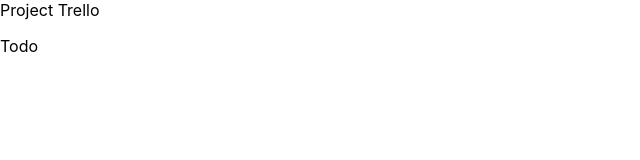
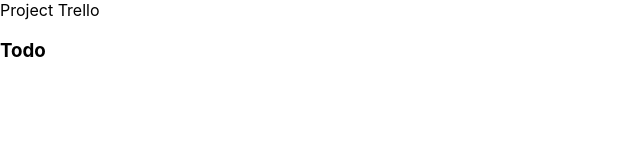
Before and after one commit to mengiishita/trello-react-clone, a React (Create React App) app: page / in a window 1280 px wide. Shown: the top 160 px of the page, without its empty margins (0-640 px from the left). Built offline with nearby package versions, Linux system fonts and the light colour scheme.

Commit message:
Listitle component - editing the list title

```diff
--- a/src/components/List/List.js
+++ b/src/components/List/List.js
@@ -1,8 +1,9 @@
 import React from 'react';
+import ListTitle from './ListTitle';
 
 const List = () => {
     return <div>
-        <p>Todo</p>
+        <ListTitle />
     </div>
 }
 
--- /dev/null
+++ b/src/components/List/ListTitle.js
@@ -0,0 +1,18 @@
+import React, { useState } from 'react';
+
+const ListTitle = () => {
+	const [listTitleEdit, setListTitleEdit] = useState(false);
+
+	const editListTitleHandler = () => {
+		setListTitleEdit(!listTitleEdit);
+	};
+
+	let listTitleContent = <h3 onClick={editListTitleHandler}>Todo</h3>;
+	if (listTitleEdit) {
+		listTitleContent = <input type='text' />;
+	}
+
+	return <div>{listTitleContent}</div>;
+};
+
+export default ListTitle;
```
